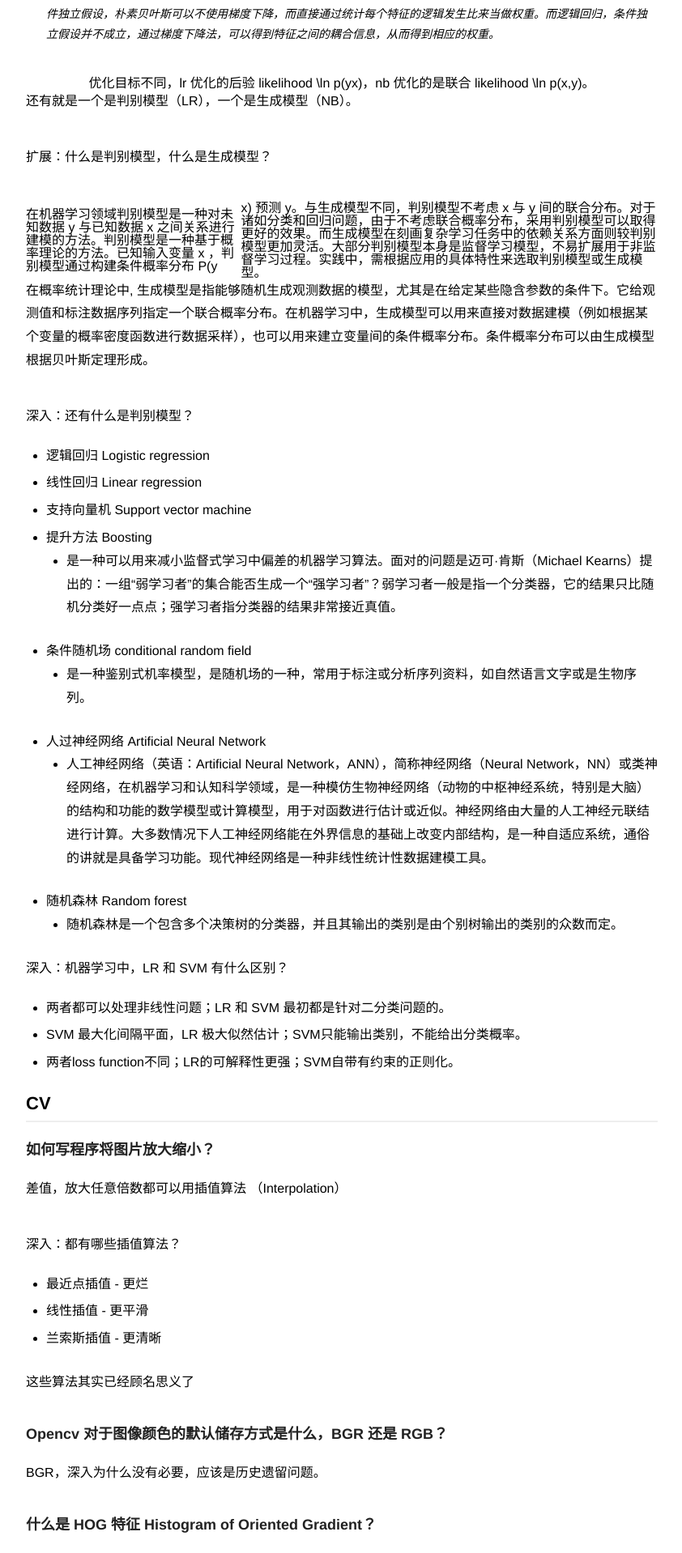
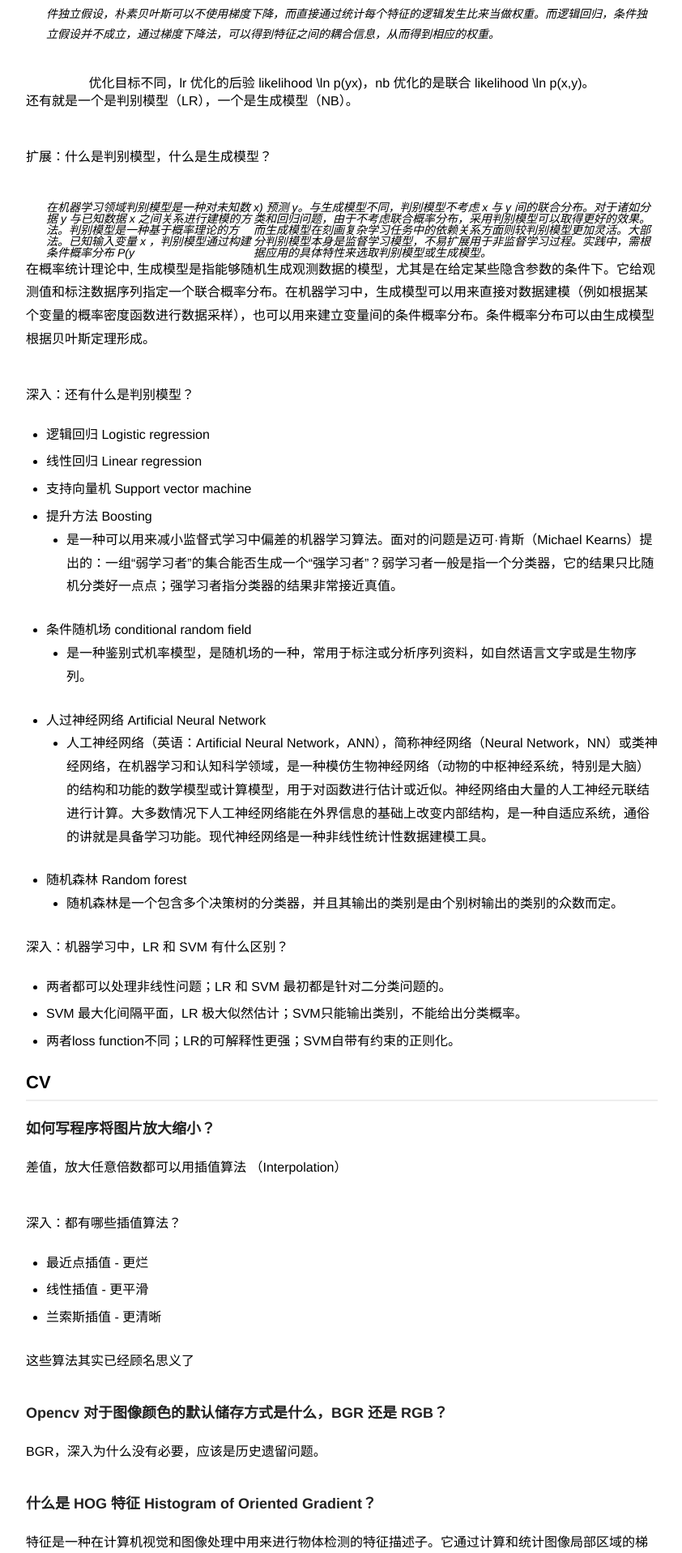
Before and after one commit to WMXPY/blog.mengw.io, a Jekyll site: the page built from _posts/miscellaneous/2019-03-21-Miscellaneous-1.md, in a window 1280 px wide. Shown: the part 2043-3961 px from the top of the page at 81% size, without its empty margins (218-1060 px from the left). Built offline with Jekyll 4.4.1, drawn with Linux system fonts in a browser that asks for light colours.

Commit message:
try to fix overflow issue

```diff
--- a/_posts/miscellaneous/2019-03-21-Miscellaneous-1.md
+++ b/_posts/miscellaneous/2019-03-21-Miscellaneous-1.md
@@ -67,7 +67,7 @@ Python 原生不支持多线程，虽然默认提供了（threading）包但是
 
 扩展：什么是判别模型，什么是生成模型？
 
-在机器学习领域判别模型是一种对未知数据 y 与已知数据 x 之间关系进行建模的方法。判别模型是一种基于概率理论的方法。已知输入变量 x ，判别模型通过构建条件概率分布 P(y|x) 预测 y。与生成模型不同，判别模型不考虑 x 与 y 间的联合分布。对于诸如分类和回归问题，由于不考虑联合概率分布，采用判别模型可以取得更好的效果。而生成模型在刻画复杂学习任务中的依赖关系方面则较判别模型更加灵活。大部分判别模型本身是监督学习模型，不易扩展用于非监督学习过程。实践中，需根据应用的具体特性来选取判别模型或生成模型。
+> 在机器学习领域判别模型是一种对未知数据 y 与已知数据 x 之间关系进行建模的方法。判别模型是一种基于概率理论的方法。已知输入变量 x ，判别模型通过构建条件概率分布 P(y|x) 预测 y。与生成模型不同，判别模型不考虑 x 与 y 间的联合分布。对于诸如分类和回归问题，由于不考虑联合概率分布，采用判别模型可以取得更好的效果。而生成模型在刻画复杂学习任务中的依赖关系方面则较判别模型更加灵活。大部分判别模型本身是监督学习模型，不易扩展用于非监督学习过程。实践中，需根据应用的具体特性来选取判别模型或生成模型。
 
 在概率统计理论中, 生成模型是指能够随机生成观测数据的模型，尤其是在给定某些隐含参数的条件下。它给观测值和标注数据序列指定一个联合概率分布。在机器学习中，生成模型可以用来直接对数据建模（例如根据某个变量的概率密度函数进行数据采样），也可以用来建立变量间的条件概率分布。条件概率分布可以由生成模型根据贝叶斯定理形成。
 
```
